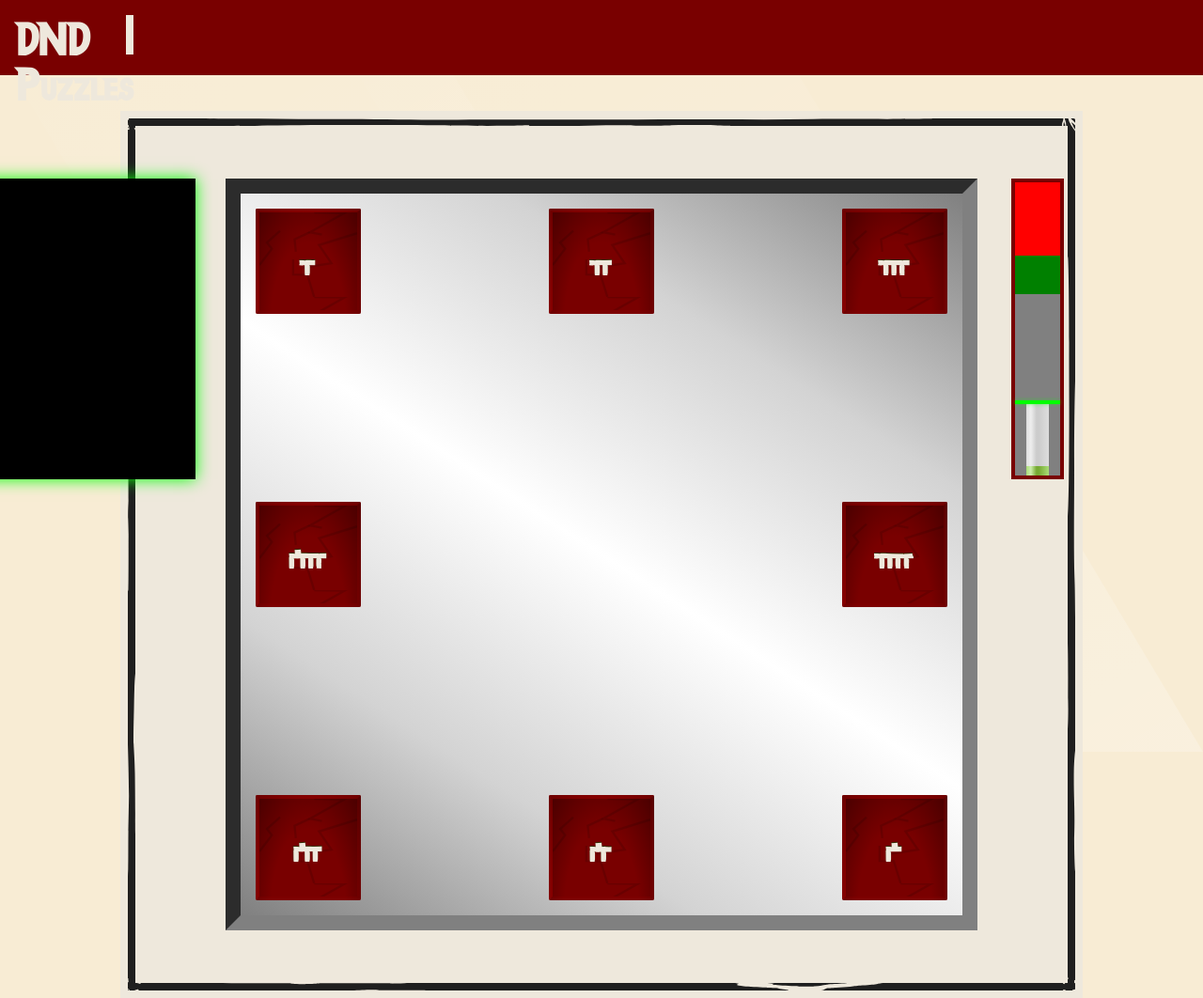
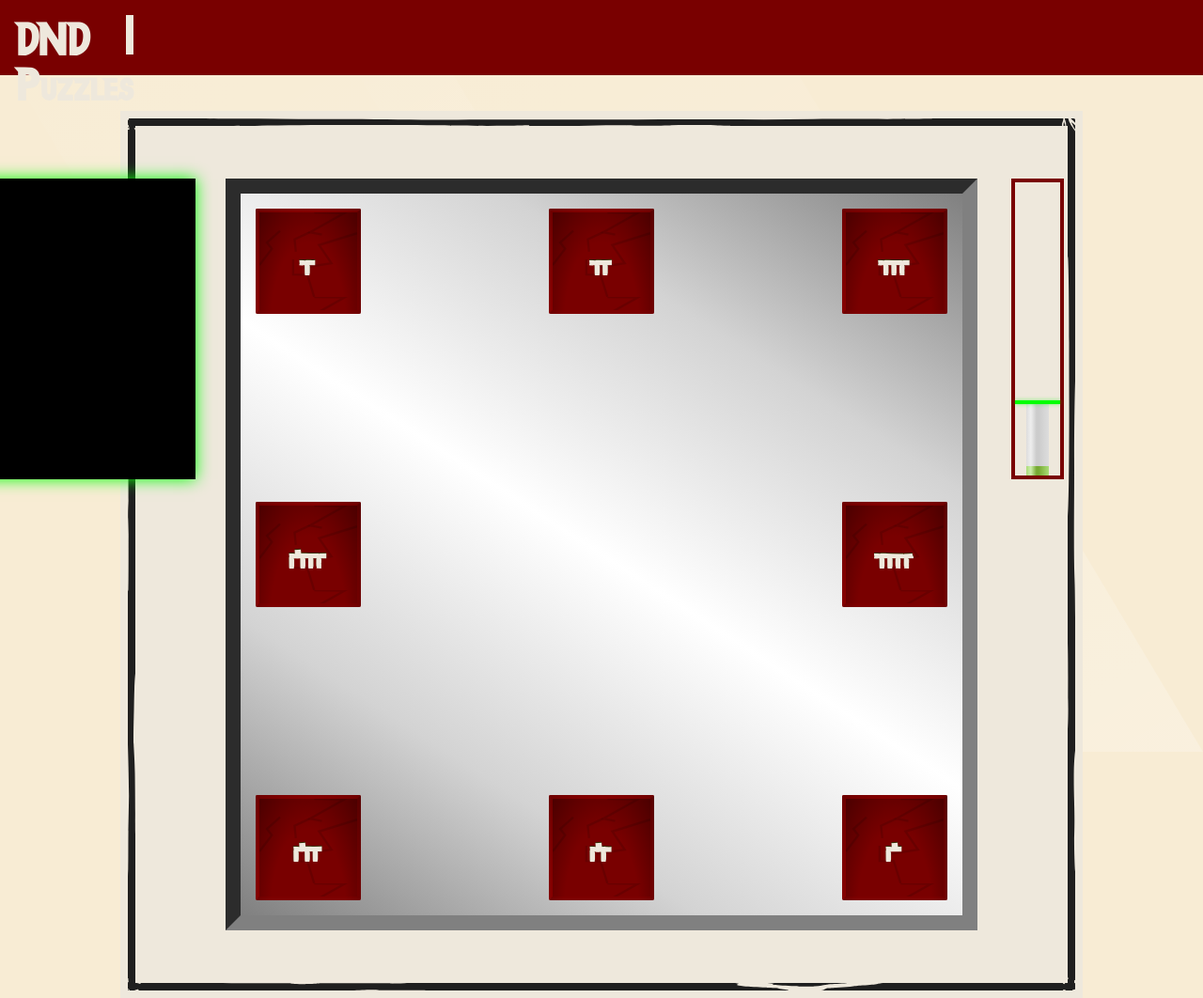
Before and after one commit to sambaynham/dnd-puzzles, a Symfony app: template templates/puzzles/hammer.html.twig in a window 1280 px wide. Shown: the whole page at 94% size. Run offline with Twig, Linux system fonts and the light colour scheme; the template is opened without the code that fills it, so the values that code supplies are empty; style sheets or scripts are compiled from the project's sources; some libraries are stand-ins or nearby versions.

Commit message:
Various tweaks

```diff
--- a/resources/sass/puzzles/hammer.scss
+++ b/resources/sass/puzzles/hammer.scss
@@ -181,7 +181,6 @@
         top: 6.25rem;
         right: -16rem;
         display: block;
-        background: linear-gradient(90deg, gray 62%, green 60.5%, green 75%, red 75.1%);
         height: 3.5rem;
         width: 20rem;
         z-index: 999;
@@ -194,6 +193,7 @@
             height: 3rem;
             background-color: transparent;
             position: relative;
+            background: none;
 
             &:after {
                 content: " ";
@@ -204,6 +204,7 @@
                 width: 0.25rem;
                 background-color: lime;
                 box-shadow: 0 0 0.25rem transparentize(lime, 0.5);
+
             }
             &.overvolt {
                 box-shadow: 0 0 1rem red;
--- a/resources/typescript/components/hammer/HammerPowerLevel.ts
+++ b/resources/typescript/components/hammer/HammerPowerLevel.ts
@@ -6,8 +6,8 @@ export default class HammerPowerLevel  extends HTMLMeterElement implements HTMLM
 
     attributeChangedCallback(_name: string, _oldValue: string, newValue: string) {
         let newValueInteger = parseInt(newValue);
-        let width = newValueInteger * 12.5;
-        this.style.width = `${width}%`;
+        // let width = newValueInteger * 12.5;
+        // this.style.width = `${width}%`;
 
         if (newValueInteger == HammerPowerLevel.successfulPowerLevel) {
             this.dispatchEvent(new CustomEvent('puzzle-success-event', {
--- a/resources/typescript/components/hammer/HammerPuzzle.ts
+++ b/resources/typescript/components/hammer/HammerPuzzle.ts
@@ -82,7 +82,7 @@ export default class HammerPuzzle extends HTMLDivElement {
         });
 
         this.addEventListener('translation-request', () => {
-
+            console.log('translate request received');
             this.classList.toggle('translated');
         });
     }
```
